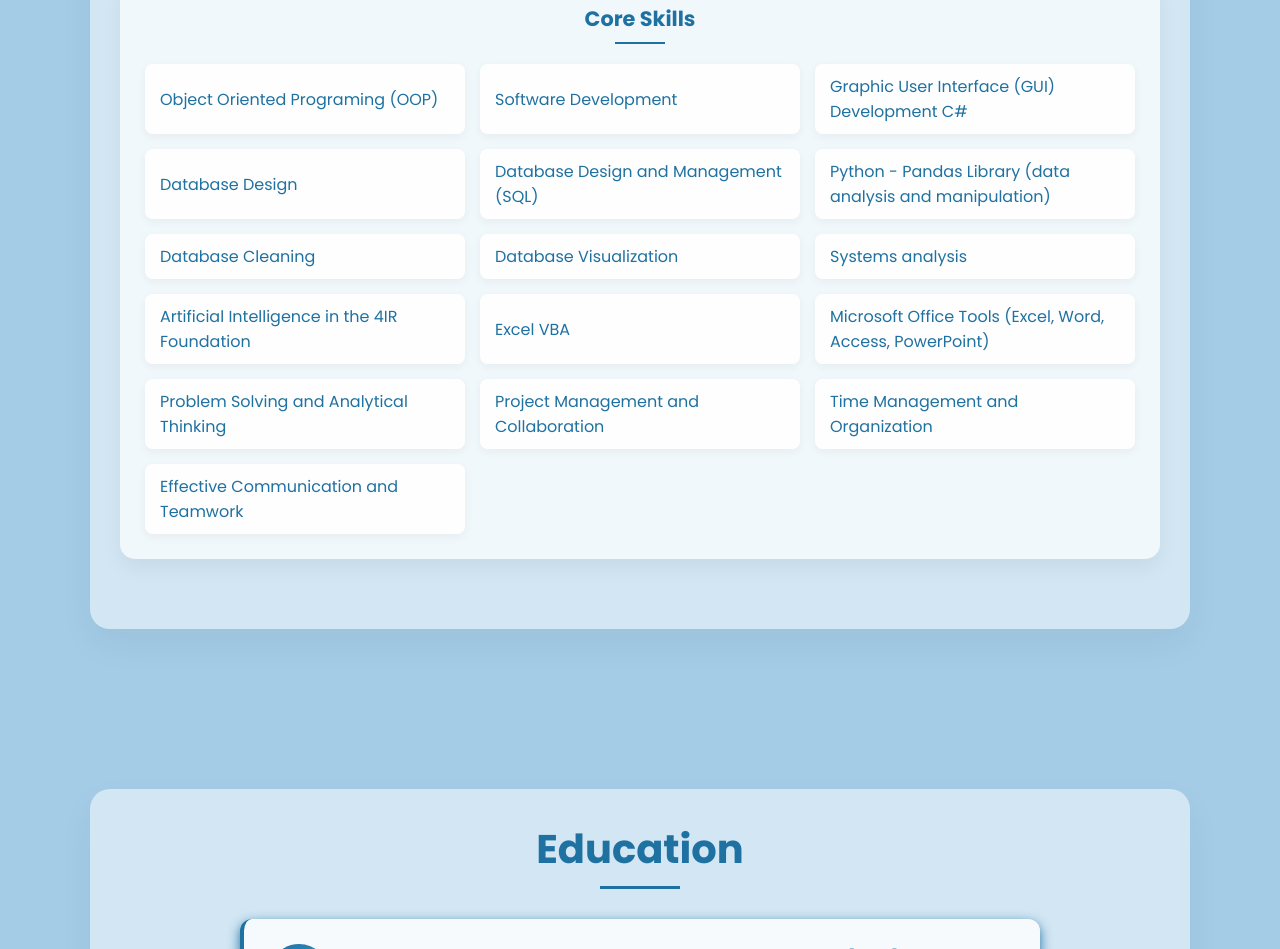
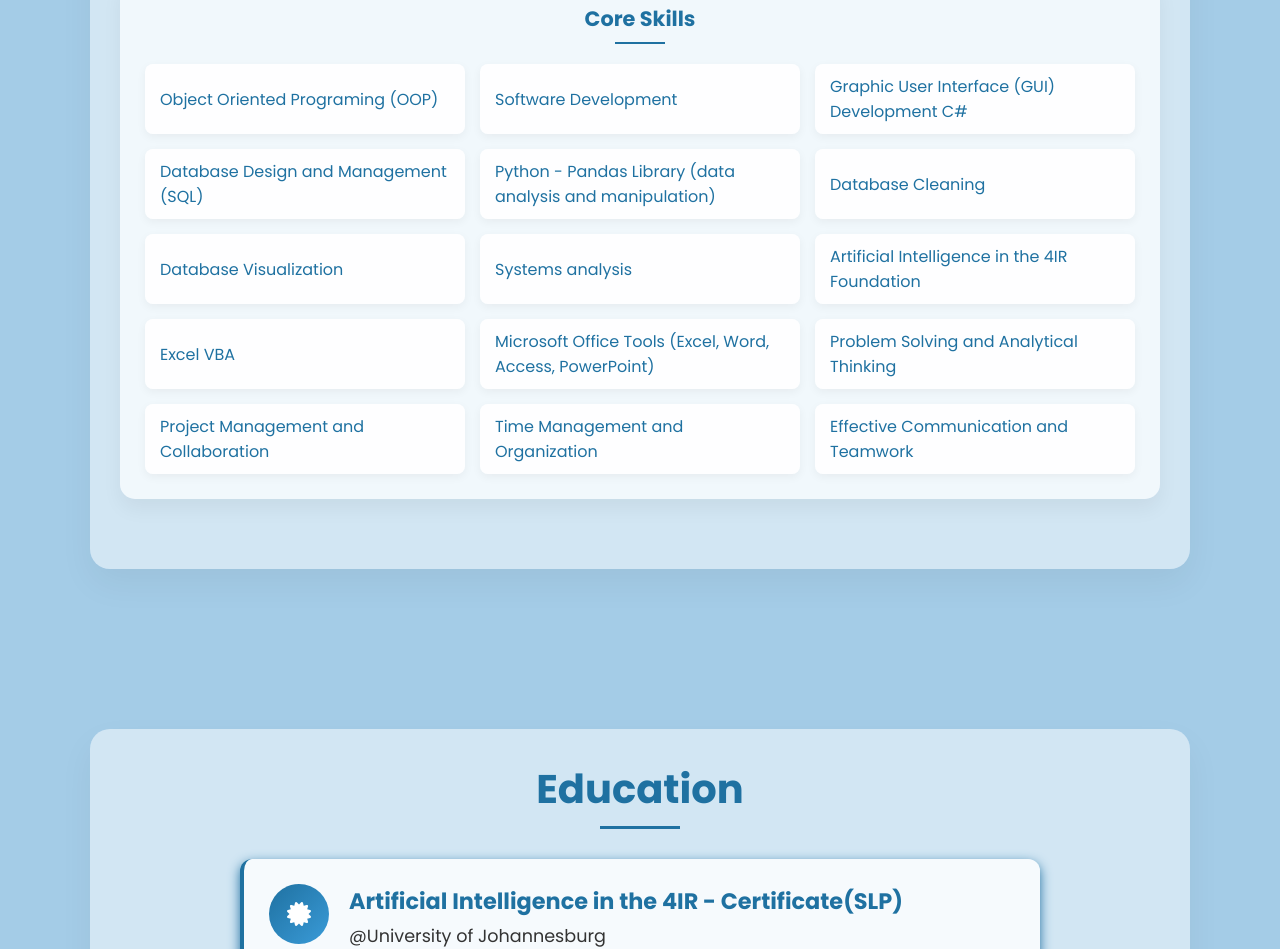
Before and after one commit to Ofentsefefe/my-personal-websiteV1.5, a plain HTML site: page index.html in a window 1280 px wide. Shown: the part 2163-3112 px from the top of the page. Drawn offline with Linux system fonts and the light colour scheme.

Commit message:
Update index.html

```diff
--- a/index.html
+++ b/index.html
@@ -109,9 +109,6 @@
           </div>
           <div class="core-skill-item">
             <span>Graphic User Interface (GUI) Development C#</span>
-          </div>
-          <div class="core-skill-item">
-            <span>Database Design</span>
           </div>
           <div class="core-skill-item">
             <span>Database Design and Management (SQL)</span>
```
